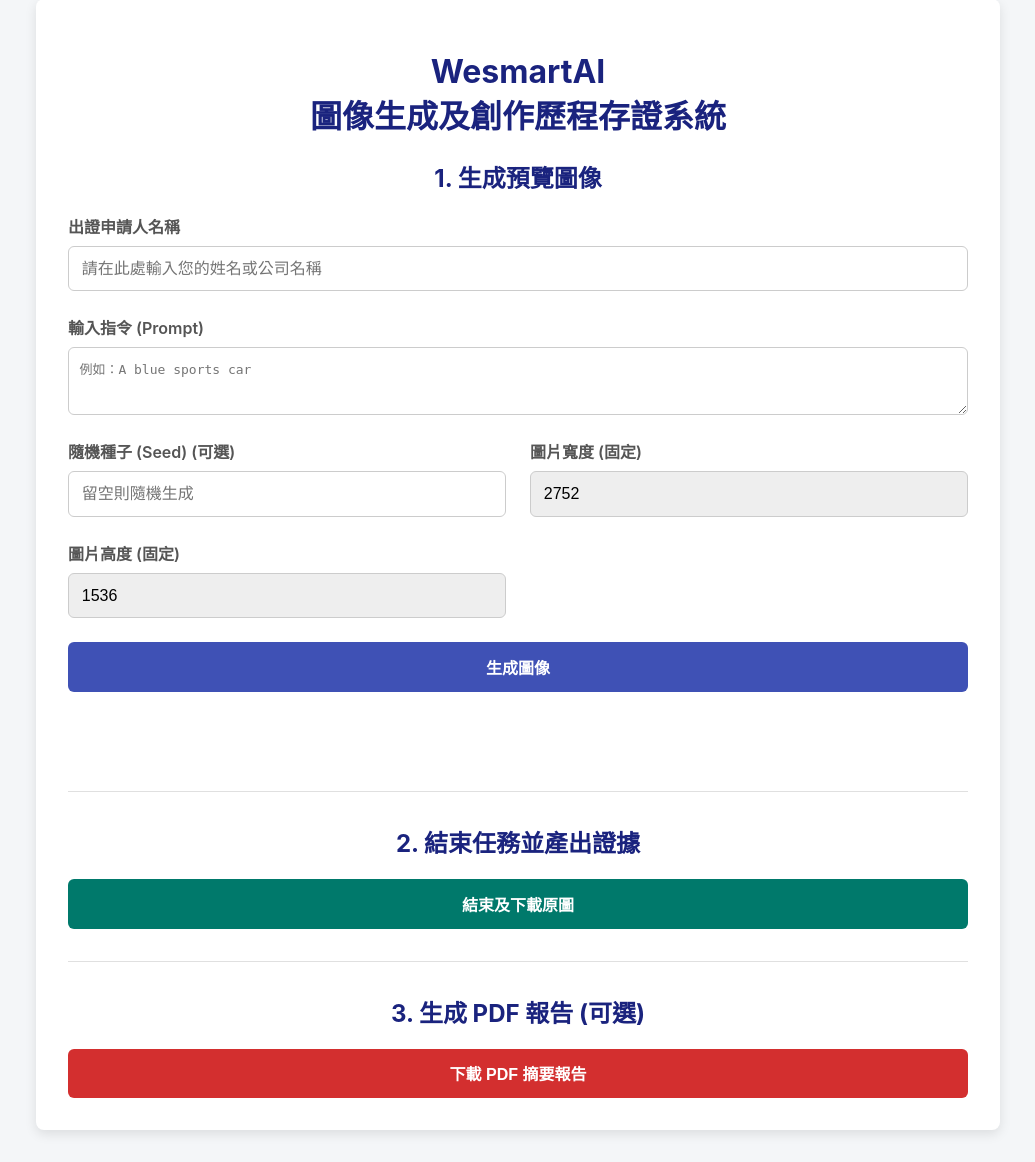
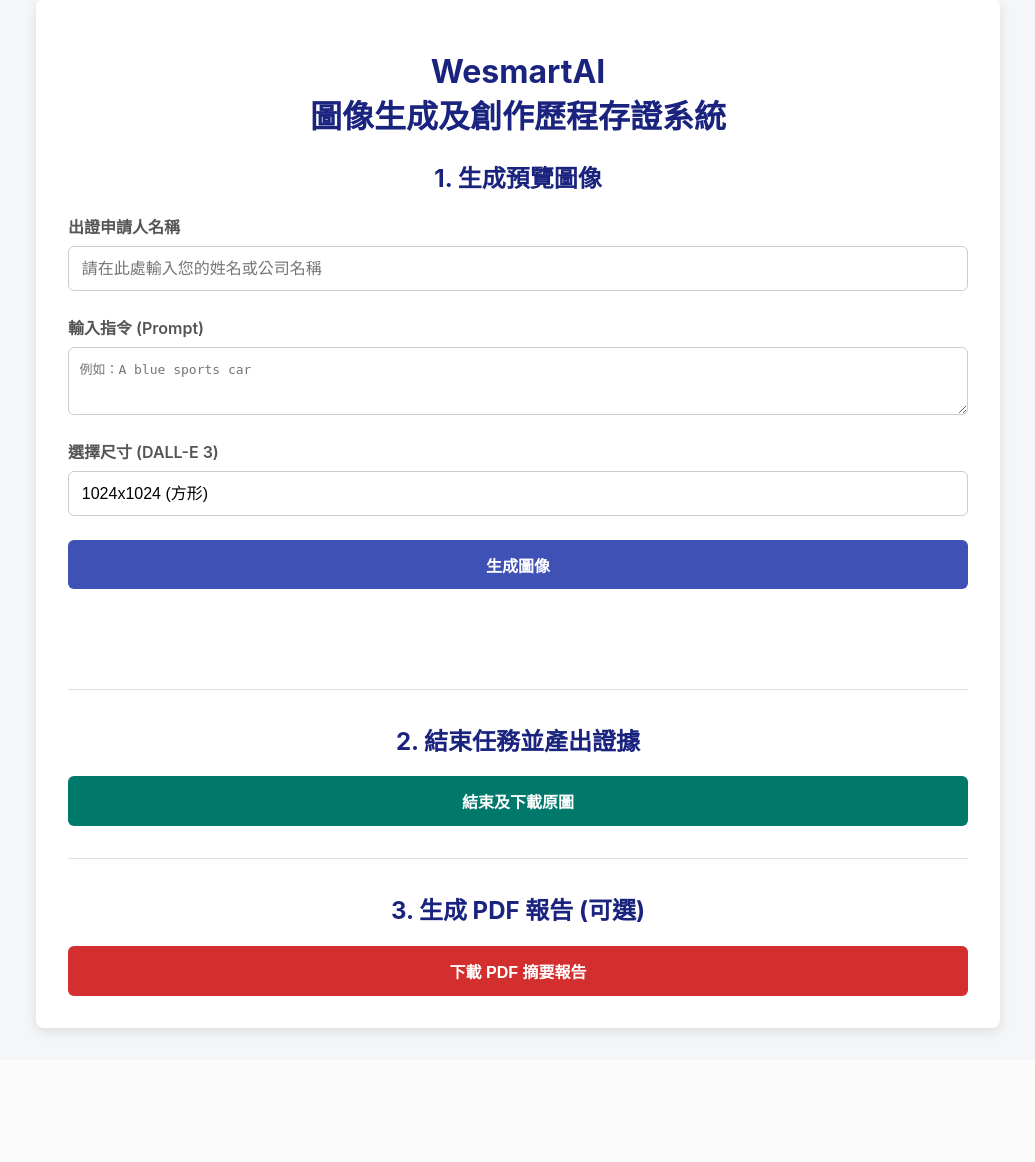
Before and after one commit to takecovertaiwan-cmyk/OpenAI-DALL-E-3, a Python web app: template template/index.html in a window 1280 px wide. Shown: the part 33-1195 px from the top of the page, without its empty margins (122-1157 px from the left). After the commit the page ends 1069 px from the top, so only its background shows below. Run offline with Jinja, Linux system fonts and the light colour scheme; the template is opened without the code that fills it, so the values that code supplies are empty.

Commit message:
Update index.html

```diff
--- a/template/index.html
+++ b/template/index.html
@@ -54,18 +54,16 @@
                 <label for="prompt">輸入指令 (Prompt)</label>
                 <textarea id="prompt" placeholder="例如：A blue sports car" rows="3"></textarea>
             </div>
-            <div class="form-group">
-                <label for="seed">隨機種子 (Seed) (可選)</label>
-                <input type="text" id="seed" placeholder="留空則隨機生成">
+
+            <div class="form-group full-width">
+                <label for="size">選擇尺寸 (DALL-E 3)</label>
+                <select id="size" style="padding: 0.8em; font-size: 1em; border-radius: 6px; border: 1px solid #ccc; background-color: white; -webkit-appearance: none; appearance: none;">
+                    <option value="1024x1024">1024x1024 (方形)</option>
+                    <option value="1792x1024">1792x1024 (寬螢幕)</option>
+                    <option value="1024x1792">1024x1792 (垂直)</option>
+                </select>
             </div>
-             <div class="form-group">
-                <label for="width">圖片寬度 (固定)</label>
-                <input type="number" id="width" value="2752" readonly style="background-color: #eee;">
-            </div>
-             <div class="form-group">
-                <label for="height">圖片高度 (固定)</label>
-                <input type="number" id="height" value="1536" readonly style="background-color: #eee;">
-            </div>
+
             <div class="form-group full-width">
                 <button id="generate-btn">生成圖像</button>
             </div>
@@ -116,12 +114,11 @@
             if (!applicantName) {
                 alert('請先填寫 申請人名稱！');
                 return;
-            }
 
-            // D2-2. 準備 API 需要的 Payload (Prompt, Seed)
+        // D2-2. 準備 API 需要的 Payload (已修改為 DALL-E 3)
             const payload = {
                 prompt: document.getElementById('prompt').value,
-                seed: document.getElementById('seed').value,
+                size: document.getElementById('size').value
             };
             if (!payload.prompt) {
                 alert('請填寫 Prompt！');
```
